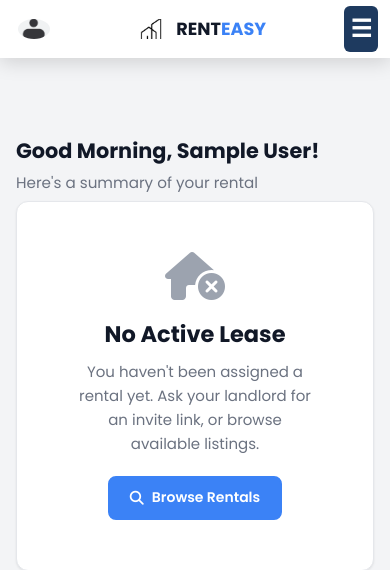
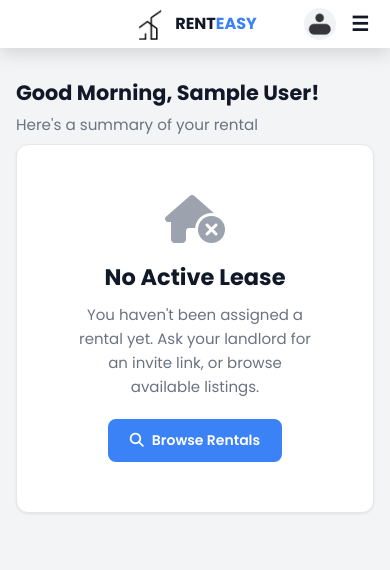
Before and after one commit to EllyKurgat/RentEasy, a Django app: page /userdash/ in a window 390 px wide. Shown: the top 570 px of the page. After the commit the page ends 514 px from the top, so only its background shows below. Run offline with Django 5.2, Linux system fonts and the light colour scheme; the visitor is signed in with stand-in values (Sample User, id 1); data comes from the database, SQL or seed files in the repository; data that the repository does not hold is empty; some libraries are stand-ins or nearby versions.

Commit message:
Fix landing page hamburger visibility on mobile

```diff
--- a/frontend_views/static/css/style.css
+++ b/frontend_views/static/css/style.css
@@ -1034,7 +1034,9 @@ input[type=submit]:hover {
 @media (max-width: 1000px) {
   .topnav { flex-wrap: nowrap !important; height: auto !important; padding: 6px 12px !important; justify-content: space-between !important; background: #1F2937 !important; align-items: center; }
   .topnav > a:first-child { order: 1; flex-shrink: 0; }
-  .icon { display: none !important; }
+  .top2 { display: none !important; }
+  .topnav.responsive .top2 { display: none !important; }
+  .icon { display: flex !important; color: #fff !important; font-size: 20px; cursor: pointer; padding: 4px 8px; text-decoration: none; }
   .userbox2 {
     order: 3; margin-left: auto !important;
     flex-wrap: nowrap !important; gap: 0 !important;
@@ -1044,10 +1046,8 @@ input[type=submit]:hover {
     width: 100% !important;
     justify-content: flex-end;
   }
-  .top2 { display: none !important; }
   .loginsmall { display: block !important; }
   .bars1 { display: flex; }
-  .topnav.responsive .top2 { display: none !important; }
   .topnav img { height: 22px !important; }
   .login2 {
     padding: 6px 12px !important; font-size: 11px !important;
@@ -1058,65 +1058,6 @@ input[type=submit]:hover {
     flex-shrink: 0;
   }
   .login2:first-child { margin-right: 8px; }
-
-  /* Dashboard navbar - always show hamburger */
-  .navbar {
-    padding: 8px 16px !important; height: auto !important;
-    justify-content: space-between !important;
-    position: relative;
-  }
-  .navbar > * { flex-shrink: 0; }
-  .navbar-center { position: static !important; transform: none !important; }
-  .navbar-center img { height: 28px !important; }
-  .navbar-center .logoss { font-size: 1.1rem !important; }
-  .userbox { margin-left: 0 !important; }
-  .userbox img { width: 32px !important; height: 32px !important; }
-  #icon {
-    display: flex !important;
-    background: transparent !important;
-    box-shadow: none !important;
-    color: #3B82F6 !important;
-    border: none !important;
-    padding: 4px 8px !important;
-    min-width: auto !important;
-    min-height: auto !important;
-    align-items: center; justify-content: center;
-    font-size: 24px !important;
-    font-weight: bold;
-    transition: all 0.2s;
-  }
-  #icon:hover { color: #1D4ED8 !important; transform: scale(1.1); }
-  .welcuser { display: none !important; }
-}
-  .top2 { display: none !important; }
-  .loginsmall { display: block !important; }
-  .bars1 { display: flex; }
-  .topnav.responsive .top2 { display: none !important; }
-  .topnav img { height: 22px !important; }
-  .login2 {
-    padding: 6px 12px !important; font-size: 11px !important;
-    border-radius: 6px !important; min-width: auto !important;
-    display: inline-block !important;
-    white-space: nowrap;
-    color: #fff !important;
-    flex-shrink: 0;
-  }
-  .login2:first-child { margin-right: 8px; }
-
-  /* Dashboard navbar hamburger */
-  .navbar { padding: 6px 12px !important; height: auto !important; }
-  #icon {
-    display: flex !important;
-    background: #1e3a5f !important;
-    color: #fff !important;
-    border-radius: 6px !important;
-    padding: 6px !important;
-    min-width: 36px; min-height: 36px;
-    align-items: center; justify-content: center;
-  }
-  .navbar img { height: 20px !important; }
-  .logoss { font-size: 1rem !important; }
-  .welcuser { display: none !important; }
 }
 
 @media (max-width: 480px) {
```
